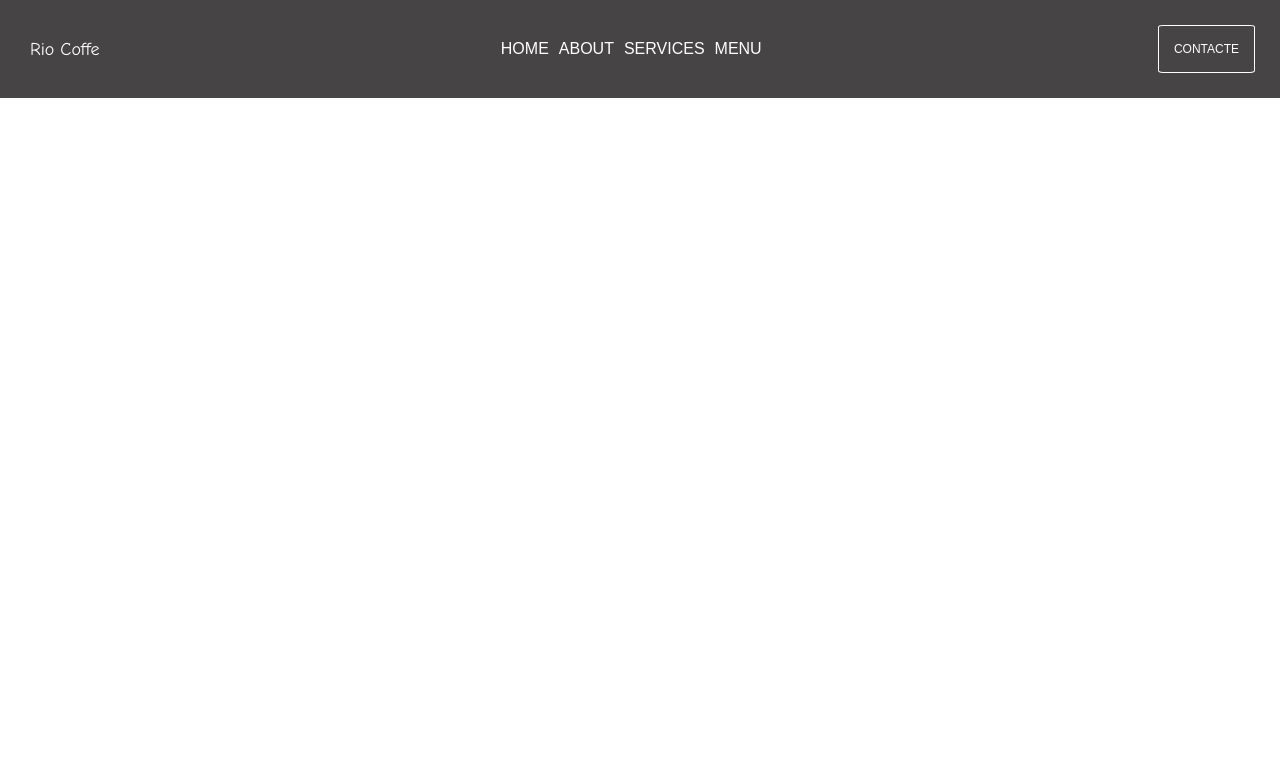
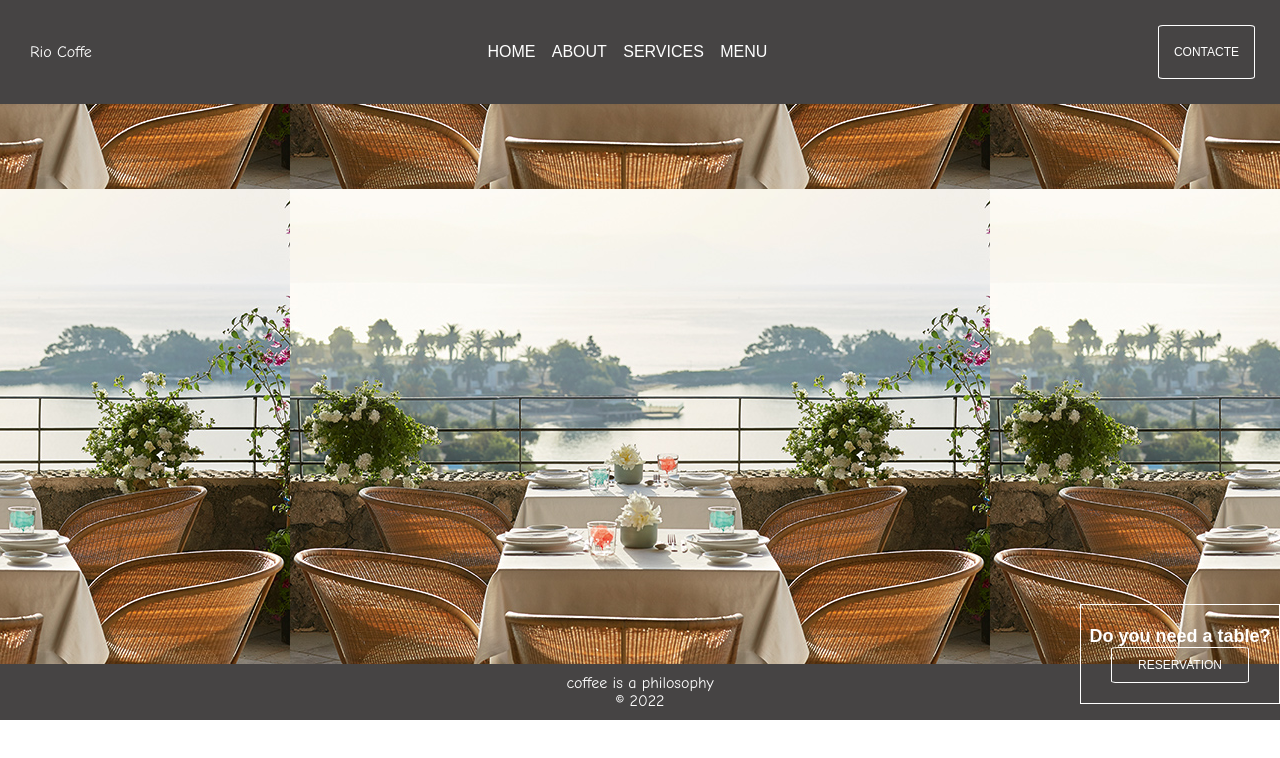
Before and after one commit to ASpudka/Flex-homeworck-17-05, a plain HTML site: page index.html in a window 1280 px wide. Drawn offline with Linux system fonts and the light colour scheme.

Commit message:
Add footer & block-reservation

```diff
--- a/assets/css/style.css
+++ b/assets/css/style.css
@@ -10,7 +10,7 @@ body{
 }
 :root{
   font-family: sans-serif;
-  font-size: 18px;
+  --font-size: 20px;
 
 }
 a{
@@ -50,17 +50,67 @@ nav{
   display: flex;
   justify-content: space-between;
 
-  font-size: 16px;
+  font-size: calc(0.8*var(--font-size));
 }
 .list-item{
   padding: 5px;
 }
-.header-button{
+.list-link{
+  display: inline-block;
+  padding: 0.2em;
+}
+.header-button, .button-reservation{
   padding: 5px 15px;
   border: 1px solid white;
   border-radius: 5%;
   background-color: rgba(255, 255, 255, 0);
 
   text-transform: uppercase;
-  font-size: 12px;
+  font-size: calc(0.6*var(--font-size));
 }
+__________________________________
+
+main{
+  display: flex;
+
+}
+.main-section{
+  min-height: 70vh;
+ flex-grow: 1;
+ background-image: url(./../images/restaurant-in-sea.jpg);
+ background-position: bottom;
+}
+.reservation{
+  height: 100px;
+  width: 200px;
+
+  display: flex;
+  flex-direction: column;
+  justify-content: center;
+  align-items: center;
+
+  position: fixed;
+  right: 0; bottom: 12%;
+
+  border: 1px solid white;
+  background-color: rgba(255, 255, 255, 0);
+}
+.header-reservation{
+  font-size: calc(0.9*var(--font-size));
+  /* flex-grow: 1; */
+}
+.button-reservation{
+  width: 70%;
+  padding: 10px;
+  text-align: center;
+}
+
+
+.footer{
+  padding: 10px;
+  margin-top: auto;
+  /* margin-top: auto; */
+  background-color: rgb(70, 68, 68);
+  text-align: center;
+  font-family:'Comic Sans MS';
+}
--- a/index.html
+++ b/index.html
@@ -21,5 +21,17 @@
     </nav>
     <button class="header-button"> contacte</button>
   </header>
+  <main>
+  <section class="main-section">
+
+    <div class="reservation">
+      <h2 class="header-reservation">Do you need a table?</h2>
+      <button class="button-reservation">reservation</button>
+    </div>
+  </section></main>
+  <footer class="footer">
+    <p>coffee is a philosophy</p>
+    <p>&copy; 2022</p>
+  </footer>
 </body>
 </html>
```
Also changed, not shown: assets/images/restaurant-in-sea.jpg (added).
